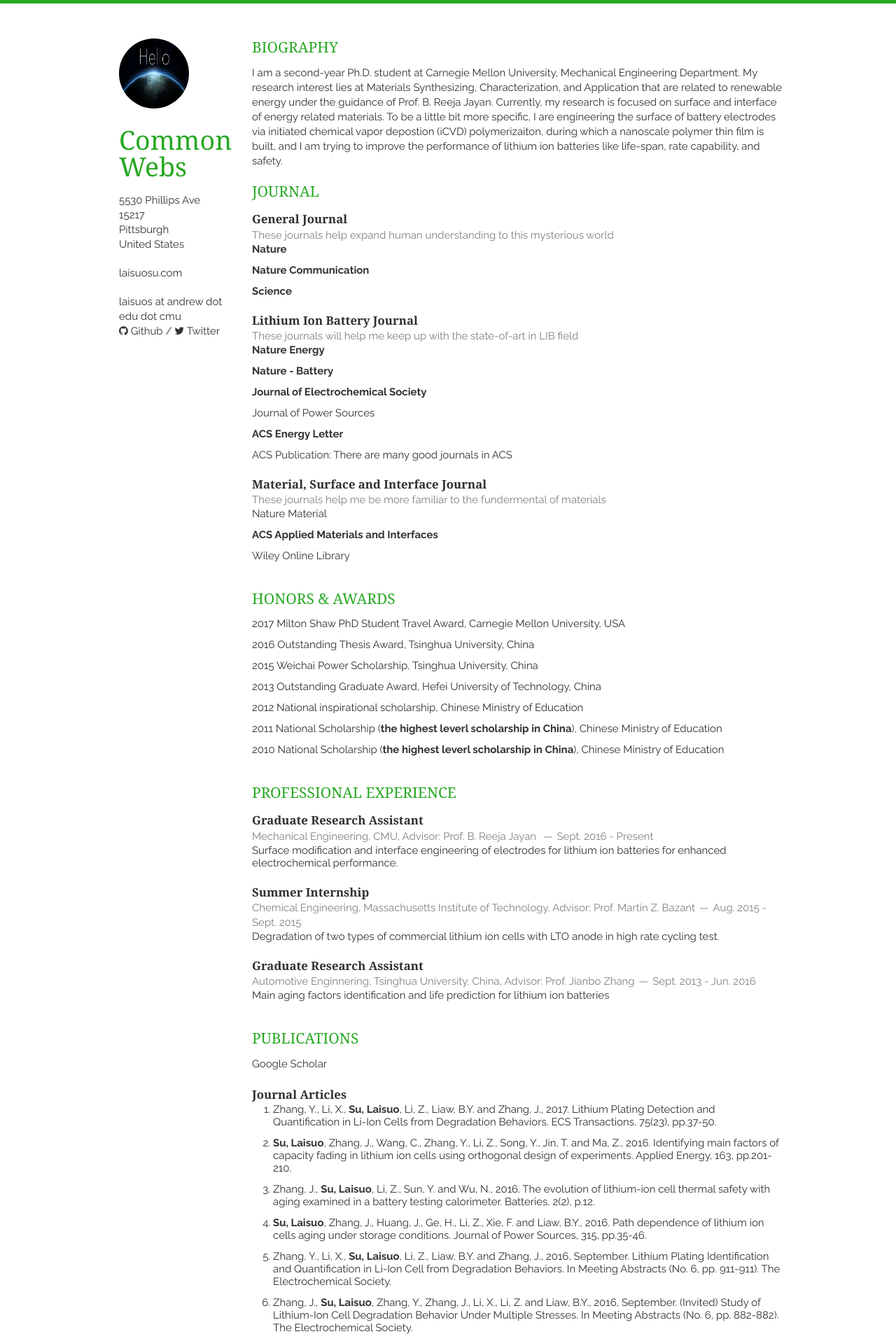
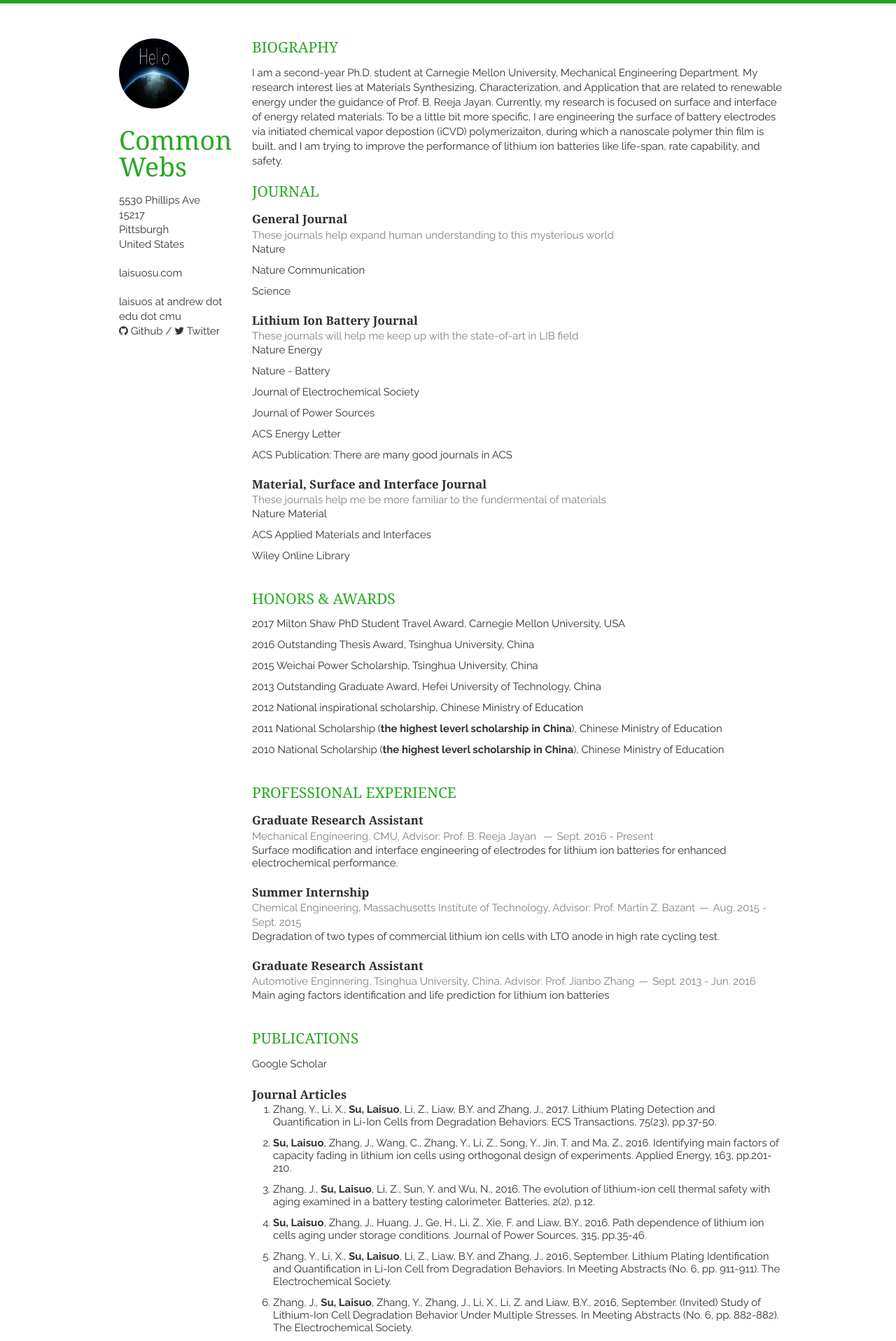
Before and after one commit to Laisuo/WebCollection, a Jekyll site: the page built from index.md, in a window 1280 px wide. Shown: the top 1916 px of the page at 70% size. Built offline with Jekyll 4.4.1, drawn with Linux system fonts in a browser that asks for light colours; nearby versions of some CDN libraries.

```diff
--- a/_includes/Journal.md
+++ b/_includes/Journal.md
@@ -6,9 +6,9 @@
 <span><address>These journals help expand human understanding to this mysterious world </address></span>
 </header>
 
-- **[Nature](http://www.nature.com)**
-- **[Nature Communication](http://www.nature.com/ncomms/)**
-- **[Science](http://www.sciencemag.org/)**
+- [Nature](http://www.nature.com)
+- [Nature Communication](http://www.nature.com/ncomms/)
+- [Science](http://www.sciencemag.org/)
 </article>
 
 <article markdown="1">
@@ -16,11 +16,11 @@
 <h1>Lithium Ion Battery Journal</h1>
 <span><address>These journals will help me keep up with the state-of-art in LIB field</address></span>
 </header>
-- **[Nature Energy](http://www.nature.com/nenergy/)**
-- **[Nature - Battery](https://www.nature.com/subjects/batteries)**
-- **[Journal of Electrochemical Society](http://jes.ecsdl.org/)**
+- [Nature Energy](http://www.nature.com/nenergy/)
+- [Nature - Battery](https://www.nature.com/subjects/batteries)
+- [Journal of Electrochemical Society](http://jes.ecsdl.org/)
 - [Journal of Power Sources](https://www.sciencedirect.com/science/journal/03787753)
-- **[ACS Energy Letter](http://pubs.acs.org/journal/aelccp)**
+- [ACS Energy Letter](http://pubs.acs.org/journal/aelccp)
 - [ACS Publication](http://pubs.acs.org/): There are many good journals in ACS
 
 </article>
@@ -31,7 +31,7 @@
 <span><address>These journals help me be more familiar to  the fundermental of materials</address></span>
 </header>
 - [Nature Material](https://www.nature.com/nmat/)
-- **[ACS Applied Materials and Interfaces](http://pubs.acs.org/journal/aamick)**
+- [ACS Applied Materials and Interfaces](http://pubs.acs.org/journal/aamick)
 - [Wiley Online Library](http://onlinelibrary.wiley.com/subject/code/MS80/titles)
 
 </article>
```
